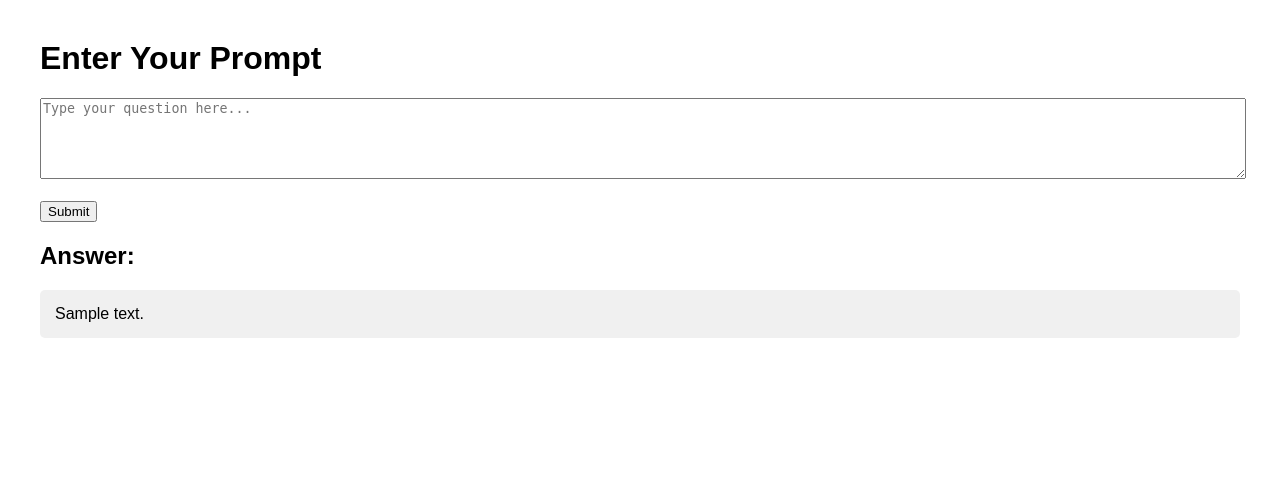
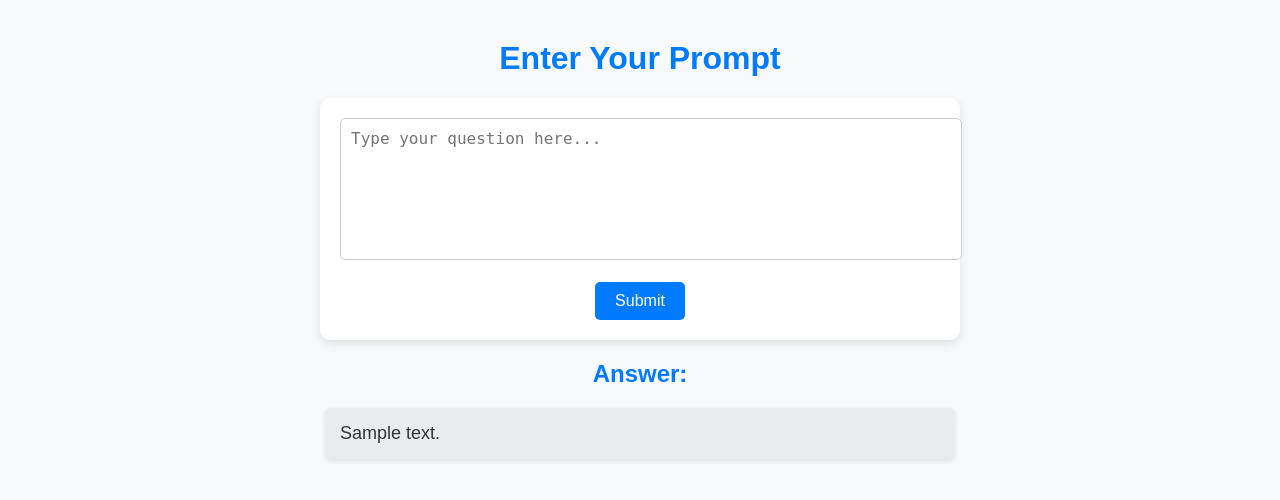
Before and after one commit to appsbotta/AI_Assistant, a Flask app: template templates/index.html in a window 1280 px wide. Shown: the top 500 px of the page. Run offline with Flask 3, Linux system fonts and the light colour scheme; the template is opened without the code that fills it: most values are stand-ins (such as "Sample title", 1, 10 or a date in 2020).

Commit message:
app and index

```diff
--- a/app.py
+++ b/app.py
@@ -1,8 +1,10 @@
 import time
-from flask import Flask,render_template,url_for,request
+from flask import Flask,render_template,url_for,request,redirect
 from bot.pipeline.prediction import PredictionPipeline
+from bot.pipeline.training import TrainingPipeline
 
 prediction_pipeline = PredictionPipeline()
+training_pipeline = TrainingPipeline()
 retriever_chain = prediction_pipeline.chain()
 
 app = Flask(__name__)
@@ -21,7 +23,11 @@ def index():
             answer = res['answer']
     return render_template('index.html', answer=answer)
 
+@app.route('/train',methods=["GET"])
+def train():
+    training_pipeline.train()
+    return redirect('/')
 
 
 if __name__ == "__main__":
-    app.run(host='0.0.0.0',port=8000,debug = True)
+    app.run(host='0.0.0.0',port=8080,debug = True)
--- a/templates/index.html
+++ b/templates/index.html
@@ -3,9 +3,57 @@
 <head>
     <title>LangChain Flask App</title>
     <style>
-        body { font-family: Arial, sans-serif; margin: 40px; }
-        textarea { width: 100%; }
-        .response { background: #f0f0f0; padding: 15px; border-radius: 5px; }
+        body {
+            font-family: Arial, sans-serif;
+            margin: 40px;
+            background-color: #f8f9fa;
+            color: #333;
+            text-align: center;
+        }
+        h1, h2 {
+            color: #007bff;
+        }
+        form {
+            max-width: 600px;
+            margin: 20px auto;
+            background: #fff;
+            padding: 20px;
+            border-radius: 10px;
+            box-shadow: 0px 4px 10px rgba(0, 0, 0, 0.1);
+        }
+        textarea {
+            width: 100%;
+            height: 120px;
+            padding: 10px;
+            border-radius: 5px;
+            border: 1px solid #ccc;
+            font-size: 16px;
+            resize: none;
+        }
+        input[type="submit"] {
+            background: #007bff;
+            color: white;
+            border: none;
+            padding: 10px 20px;
+            font-size: 16px;
+            cursor: pointer;
+            border-radius: 5px;
+            transition: background 0.3s;
+        }
+        input[type="submit"]:hover {
+            background: #0056b3;
+        }
+        .response {
+            max-width: 600px;
+            margin: 20px auto;
+            background: #e9ecef;
+            padding: 15px;
+            border-radius: 5px;
+            box-shadow: 0px 2px 5px rgba(0, 0, 0, 0.1);
+            font-size: 18px;
+            text-align: left;
+            white-space: pre-wrap;
+        }
     </style>
 </head>
 <body>
```
Also changed, not shown: src/bot/pipeline/training.py (added, +28 -0 lines).
